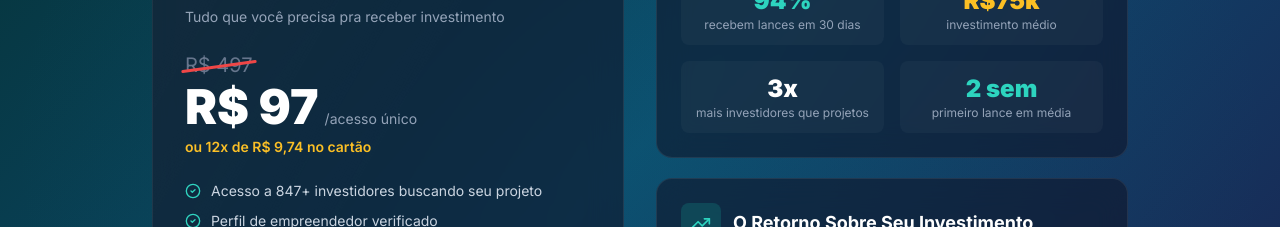
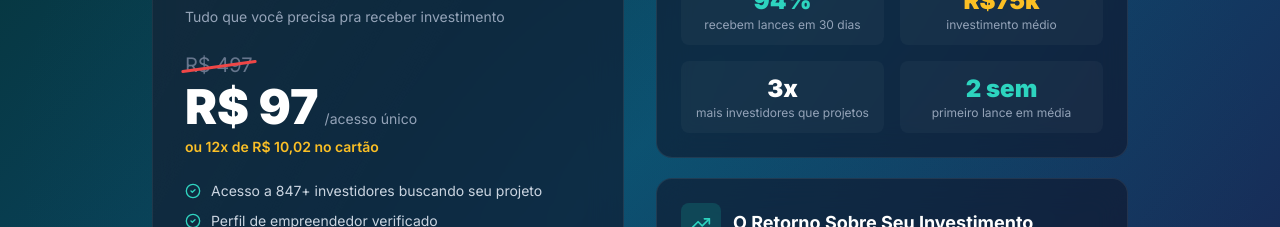
Before and after one commit to pagamentospablorodriguez-dev/InvestConnectBR, a React (Vite) app: page / in a window 1280 px wide. Shown: the part 8020-8247 px from the top of the page. Built offline with nearby package versions, Linux system fonts and the light colour scheme.

Commit message:
Update App.tsx

```diff
--- a/src/App.tsx
+++ b/src/App.tsx
@@ -597,7 +597,7 @@ function Offer() {
                 <span className="text-4xl sm:text-5xl font-black text-white">R$ 97</span>
                 <span className="text-slate-400 text-xs sm:text-sm">/acesso único</span>
               </div>
-              <p className="text-amber-400 text-xs sm:text-sm font-semibold mt-1.5">ou 12x de R$ 9,74 no cartão</p>
+              <p className="text-amber-400 text-xs sm:text-sm font-semibold mt-1.5">ou 12x de R$ 10,02 no cartão</p>
             </div>
             <div className="space-y-2 sm:space-y-2.5 mb-6 sm:mb-8 flex-grow">
               {[
```
